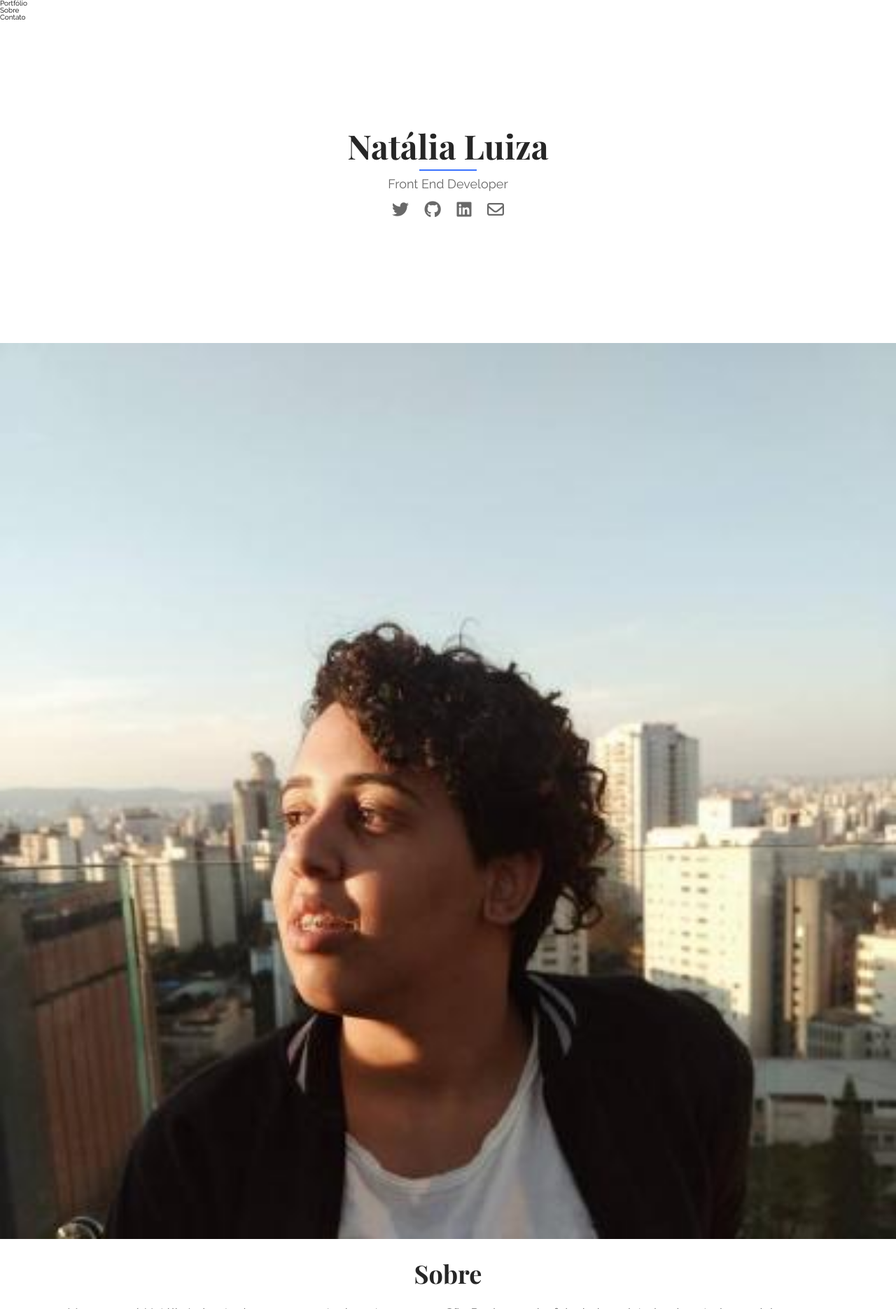
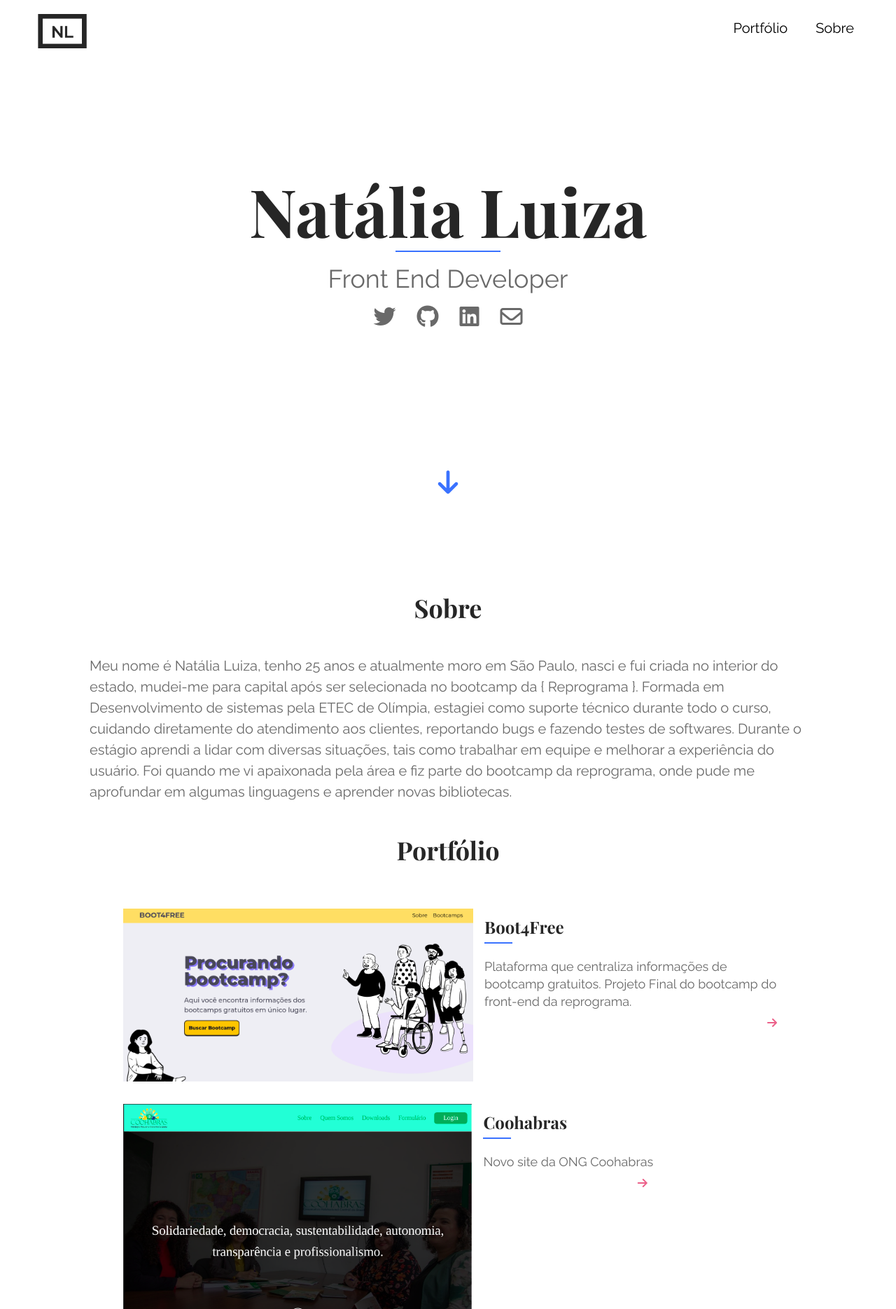
Before and after one commit to Giljared/natalialuizas.github.io, a plain HTML site: page index.html in a window 1280 px wide. Shown: the top 1870 px of the page at 70% size. Drawn offline with nearby package versions, Linux system fonts and the light colour scheme; a web font is replaced by a local one.

Commit message:
adding new site

```diff
--- a/assets/css/style.css
+++ /dev/null
@@ -1,95 +0,0 @@
-:root {
-  --primary-color: #3a72ff;
-  --white-color: #ffffff;
-  --gray-color: #696969;
-  --black-color: #262626;
-  --default-font-size: 14px;
-  --primary-title-size: 48px;
-  --secondary-title-size: 42px;
-  --primary-paragraph-size: 18px;
-}
-
-body {
-  font-family: "Raleway", sans-serif;
-  background-color: var(--white-color);
-  font-size: 10px;
-}
-img {
-  width: 100%;
-}
-
-.header {
-  width: 100%;
-  display: block;
-}
-
-.header__infos {
-  width: 100%;
-  height: 450px;
-  margin: 0;
-  padding: 0;
-  display: flex;
-  justify-content: center;
-  align-items: center;
-  flex-direction: column;
-}
-
-.header__title {
-  color: var(--black-color);
-  font-family: "Playfair Display", sans-serif;
-  font-style: normal;
-  font-weight: bold;
-  font-size: var(--primary-title-size);
-}
-
-.linha {
-  width: 80px;
-  border: 1px solid var(--primary-color);
-  margin: 10px;
-}
-
-.header__paragraph {
-  color: var(--gray-color);
-  font-size: var(--primary-paragraph-size);
-}
-
-.contact {
-  margin: 10px 0;
-}
-
-.contact__item i {
-  font-size: 24px;
-  margin: 5px 10px;
-  color: var(--gray-color);
-}
-
-.contact__item i:hover {
-  color: var(--primary-color);
-}
-
-.about__container, .form__container{
-  margin: 0 auto;
-  max-width: 85%;
-}
-
-.about__title, .portfolio__title, .form__title {
-  font-family: "Playfair Display", sans-serif;
-  font-style: normal;
-  font-weight: bold;
-  font-size: 36px;
-  line-height: 95px;
-  text-align: center;
-  color: var(--black-color);
-}
-
-.about__img {
-  width: 150px;
-  height: 500px;
-  overflow: hidden;
-}
-
-.about__paragraph {
-  color: var(--gray-color);
-  font-size: var(--primary-paragraph-size);
-  text-align: left;
-}
--- /dev/null
+++ b/css/style.css
@@ -0,0 +1,341 @@
+:root {
+  --primary-color: #3a72ff;
+  --sencodary-color: #ec6089;
+  --white-color: #ffffff;
+  --gray-color: #696969;
+
+  --black-color: #262626;
+  --default-font-size: 14px;
+  --primary-title-size: 48px;
+  --secondary-title-size: 42px;
+  --primary-paragraph-size: 18px;
+}
+
+*,
+*:before,
+*:after {
+  margin: 0;
+  padding: 0;
+  box-sizing: border-box;
+}
+
+html {
+  scroll-behavior: smooth;
+}
+
+body {
+  font-family: "Raleway", sans-serif;
+  background-color: var(--white-color);
+}
+
+img {
+  display: block;
+  max-width: 100%;
+}
+
+.linha {
+  display: block;
+  width: 80px;
+  border: 1px solid var(--primary-color);
+  margin: 10px;
+}
+
+.title {
+  font-family: "Playfair Display", sans-serif;
+  font-style: normal;
+  font-weight: bold;
+  font-size: 36px;
+  text-align: center;
+  color: var(--black-color);
+  margin: 50px 0;
+}
+
+.nav {
+  max-width: 1200px;
+  width: 100%;
+  display: flex;
+  justify-content: space-between;
+  align-items: center;
+  padding-top: 10px;
+  height: 70px;
+  margin: 0 auto;
+}
+
+.logo {
+  margin-top: 30px;
+  width: 100px;
+  height: 70px;
+  display: block;
+  vertical-align: middle;
+}
+
+.logo img {
+  width: 100%;
+  margin: auto;
+}
+
+/* Menu */
+.menu {
+  display: flex;
+}
+
+.menu__item {
+  margin: 0 20px;
+  font-style: normal;
+  font-weight: normal;
+  font-size: 16px;
+  line-height: 23px;
+}
+
+.menu__item--link:hover {
+  color: #ec6089;
+  font-weight: bold;
+}
+
+@media (min-width: 960px) {
+  .menu__item {
+    font-size: 20px;
+  }
+}
+
+/* HEADER */
+.header {
+  width: 100%;
+  display: block;
+  height: 100vh;
+}
+
+.header__infos {
+  width: 100%;
+  height: 80%;
+  margin: 0;
+  padding: 0;
+  display: flex;
+  justify-content: center;
+  align-items: center;
+  flex-direction: column;
+}
+
+.header__title {
+  color: var(--black-color);
+  font-family: "Playfair Display", sans-serif;
+  font-style: normal;
+  font-weight: bold;
+  font-size: var(--primary-title-size);
+}
+
+.header__paragraph {
+  color: var(--gray-color);
+  font-size: var(--primary-paragraph-size);
+}
+
+.contact {
+  margin: 10px 0;
+  display: flex;
+}
+
+.contact__item {
+  transition: 0.5s;
+  margin: 5px;
+}
+
+.contact__item i {
+  font-size: 24px;
+  margin: 5px 10px;
+  color: var(--gray-color);
+}
+
+.contact__item i:hover {
+  color: var(--sencodary-color);
+}
+
+.arrow {
+  display: block;
+  text-align: center;
+}
+
+.arrow i {
+  color: var(--primary-color);
+  font-size: 32px;
+  cursor: pointer;
+  -webkit-animation: move 5s linear 4;
+  animation: move 5s linear 4;
+}
+
+@-webkit-keyframes move {
+  0%,
+  100% {
+    transform: translateY(30);
+  }
+  50% {
+    transform: translateY(30px);
+  }
+}
+
+@keyframes move {
+  0%,
+  100% {
+    transform: translateY(30);
+  }
+  50% {
+    transform: translateY(30px);
+  }
+}
+
+@media (min-width: 960px) {
+  .header__infos {
+    height: 75%;
+  }
+
+  .header__title {
+    font-size: 95px;
+  }
+  .header__paragraph {
+    margin-top: 10px;
+    font-size: 36px;
+  }
+
+  .contact__item i {
+    font-size: 32px;
+  }
+
+  .arrow i {
+    font-size: 38px;
+  }
+  .header__infos .linha {
+    width: 150px;
+  }
+}
+
+/* Sobre */
+.about {
+  margin: 0 auto;
+  max-width: 1024px;
+  justify-content: center;
+}
+
+.about__title {
+  display: block;
+}
+
+.about__container {
+  display: flex;
+}
+
+.about__paragraph {
+  color: var(--gray-color);
+  font-size: var(--primary-paragraph-size);
+  text-align: left;
+  width: 85%;
+  line-height: 25px;
+  margin: 0 auto;
+}
+
+@media (min-width: 960px) {
+  .about__paragraph {
+    width: 100%;
+    line-height: 30px;
+    font-size: 20px;
+  }
+}
+
+/* Projetos */
+.projects {
+  max-width: 960px;
+  width: 85%;
+  margin: 0 auto;
+  display: flex;
+  flex-wrap: wrap;
+}
+.project {
+  display: block;
+}
+
+.project__box__img{
+  max-width: 500px;
+  max-height: 300px;
+  background-color: red;
+  margin: 1rem;
+  overflow: hidden;
+}
+
+.project__box__img img {
+  width: 100%;
+  background-color: var(--gray-color);
+}
+
+.project__infos {
+  margin: 20px 0;
+  display: block;
+}
+
+.project__infos:nth-of-type(2n) {
+  order: -1;
+}
+
+.project__infos .linha {
+  width: 40px;
+  margin: 0;
+}
+
+.project__title {
+  font-size: 24px;
+  text-align: left;
+  margin: 10px 0;
+}
+
+.project__description {
+  font-style: normal;
+  font-weight: normal;
+  color: var(--gray-color);
+  font-size: var(--primary-paragraph-size);
+  text-align: left;
+  line-height: 25px;
+  margin-top: 20px;
+}
+
+.project__btn {
+  text-align: right;
+  display: block;
+  width: 100%;
+}
+
+.project__btn i {
+  color: var(--sencodary-color);
+  font-size: 16px;
+  margin: 10px 10px 0 0;
+}
+
+@media (min-width: 960px) {
+  .project {
+    display: flex;
+    flex: wrap;
+  }
+  .project__img {
+    width: 50%;
+  }
+  .project__infos {
+    width: 50%;
+  }
+
+}
+
+/* Footer */
+.footer {
+  background-color: var(--black-color);
+  margin-top: 20px;
+  height: 100px;
+  display: flex;
+  justify-content: center;
+  align-items: center;
+}
+.footer__paragraph {
+  margin: auto;
+  color: var(--white-color);
+  font-size: var(--primary-paragraph-size);
+}
+
+.footer__paragraph a:hover {
+  color: var(--sencodary-color);
+  font-weight: bold;
+}
--- a/index.html
+++ b/index.html
@@ -7,8 +7,8 @@
   <link
     href="https://fonts.googleapis.com/css2?family=Playfair+Display:ital,wght@0,400;0,500;0,600;0,700;0,800;0,900;1,400;1,500;1,600;1,700;1,800;1,900&family=Raleway:wght@200;300;400;500;700;800;900&display=swap"
     rel="stylesheet">
-  <link rel="stylesheet" href="assets/css/reset.css">
-  <link rel="stylesheet" href="assets/css/style.css">
+  <link rel="stylesheet" href="css/reset.css">
+  <link rel="stylesheet" href="css/style.css">
   <script src="https://kit.fontawesome.com/4fe8d55b33.js" crossorigin="anonymous"></script>
   <title>Natália Luiza</title>
 </head>
@@ -16,46 +16,51 @@
 <body>
   <header class="header">
     <nav class="nav">
-      <div class="nav__logo"></div>
+      <div class="logo">
+        <img src="img/Logo.png" alt="Logo do Site">
+      </div>
       <ul class="menu">
         <li class="menu__item">
-          <a class="menu__item--link" href="http://"> Portfólio</a> </li>
+          <a class="menu__item--link" href="#portfolio"> Portfólio</a> </li>
         <li class="menu__item">
-          <a class="menu__item--link" href="http://"> Sobre</a> </li>
-        <li class="menu__item">
-          <a class="menu__item--link" href="http://"> Contato</a> </li>
+          <a class="menu__item--link" href="#about"> Sobre</a> </li>
       </ul>
     </nav>
     <div class="header__infos">
       <h1 class="header__title">Natália Luiza</h1>
       <span class="linha"></span>
       <p class="header__paragraph">Front End Developer</p>
-      <div class="contact">
-        <a class="contact__item" target="_blank" href="https://twitter.com/natxlu">
+      <ul class="contact">
+        <li class="contact__item">
+          <a href="https://twitter.com/natxlu" target="__blank">
             <i class="fab fa-twitter"></i>
           </a>
-        <a class="contact__item" target="_blank" href="github.com/natalialuizas">
+        </li>
+        <li class="contact__item">
+          <a href="https://github.com/natalialuizas" target="__blank">
             <i class="fab fa-github"></i>
           </a>
-        <a class="contact__item" target="_blank" href="linkedin.com/in/natalialuizads">
+        </li>
+        <li class="contact__item">
+          <a href="https://linkedin.com/in/natalialuizads" target="__blank">
             <i class="fab fa-linkedin"></i>
           </a>
-        <a class="contact__item" target="_blank" href="mailto:natalialuizads@gmail.com">
+        </li>
+        <li class="contact__item">
+          <a href="mailto:natalialuizads@gmail.com" target="__blank">
             <i class="far fa-envelope"></i>
           </a>
-      </div>
+        </li>
+      </ul>
     </div>
     <div class="arrow">
-      <img src="" alt="">
+      <a href="#about"><i class="fas fa-arrow-down"></i></a>
     </div>
   </header>
   <main>
-    <section class="about">
-      <picture class="about__img">
-        <img src="./assets/img/profile.jpeg" alt="Foto da Natália Luiza">
-      </picture>
+    <section class="about" id="about">
+      <h3 class="about__title title">Sobre</h3>
       <div class="about__container">
-        <h3 class="about__title">Sobre</h3>
         <p class="about__paragraph">Meu nome é Natália Luiza, tenho 25 anos e atualmente moro em São Paulo, nasci e fui
           criada no interior do estado, mudei-me para capital após ser selecionada no bootcamp da { Reprograma }.
           Formada em Desenvolvimento de sistemas pela ETEC de Olímpia, estagiei como suporte técnico durante todo o
@@ -65,27 +70,31 @@
           me aprofundar em algumas linguagens e aprender novas bibliotecas.</p>
       </div>
     </section>
-    <section class="portfolio">
-      <h2 class="portfolio__title">Portfólio</h2>
+    <section class="portfolio" id="portfolio">
+      <h2 class="title">Portfólio</h2>
       <div class="projects">
+        <article class="project">
+          <picture class="project__box__img">
+            <img class="project__img" src="img/boot4free.png" alt="">
+          </picture>
+          <div class="project__infos">
+            <h3 class="project__title title">3. Titulo Projeto</h3>
+            <span class="linha"></span>
+            <p class="project__description">Lorem ipsum dolor sit amet consectetur adipisicing elit. Nobis mollitia
+              reiciendis earum vitae, natus quaerat laudantium sunt facilis in consectetur blanditiis dolorem
+              temporibus! Eligendi a facilis vel totam numquam itaque.</p>
+            <span class="project__btn"><a href="" target="_blank"> <i class="fas fa-arrow-right"></i></a></span>
 
           </div>
-    </section>
-    <section class="form__container">
-      <h2 class="form__title">Contato</h2>
-      <form action="" method="post">
-        <input type="text" name="" id="">
-        <input type="text" name="" id="">
-        <input type="email" name="" id="">
-        <textarea name="" id="" cols="30" rows="10"></textarea>
-      </form>
-      <button type="submit">Enviar</button>
+        </article>
+      </div>
     </section>
   </main>
   <footer class="footer">
-    <a href="">Desenvolvido por Natália Luiza</a>
+    <p class="footer__paragraph"> Desenvolvido por <a class="footer_autor" href="https://github.com/natalialuizas"
+        target="_blank">Natália Luiza</a></p>
   </footer>
-  <script src="./assets/js/script.js"></script>
+  <script src="index.js"></script>
 </body>
 
 </html>
--- a/index.js
+++ b/index.js
@@ -0,0 +1,67 @@
+const sectionCards = document.querySelector(".projects");
+
+const projectCard = document.querySelector(".project");
+
+const projects = [
+  {
+    name: "Boot4Free",
+    description:
+      "Plataforma que centraliza informações de bootcamp gratuitos. Projeto Final do bootcamp do front-end da reprograma.",
+    link: "http://boot4free.org/",
+    img: "./img/boot4free.png",
+  },
+  {
+    name: "Coohabras",
+    description: "Novo site da ONG Coohabras",
+    link: "https://www.coohabras.org.br/",
+    img: "./img/coohabras.png",
+  },
+  {
+    name: "Github Search",
+    description: "Projeto desenvolvido em React, com consumo da API do Github.",
+    link: "https://github-search-reprograma.netlify.app/",
+    img: "./img/github-search.png",
+  },
+  {
+    name: "Mundo Gelado",
+    description:
+      "Projeto desenvolvido na semana 3 do bootcamp, utilizando HTML e CSS",
+    link: "https://natalialuizas.github.io/mundo-gelado/",
+    img: "./img/mundo-gelado.png",
+  },
+  {
+    name: "M Maravilhosa",
+    description:
+      "Projeto desenvolvido na semana 4 do bootcamp, utilizando HTML e CSS.",
+    link:
+      "https://grace-murray-hopper.netlify.app/personalidade/grace-hopper/index.html",
+    img: "./img/m-maravilhosa.png",
+  },
+  {
+    name: "Todo List",
+    description:
+      "Projeto desenvolvido na semana 8 do bootcamp, utilizando JavaScript",
+    link: "https://natalialuizas.github.io/todo-list/",
+    img: "./img/todo-list.png",
+  },
+  {
+    name: "Cozinha da Rê",
+    description:
+      "Projeto realizado durante a semana de projeto com clientes reais. Desenvolvido em HTML, CSS, Bootstrap, JavaScript e JQuery.",
+    link: "http://cozinhadare.com.br/",
+    img: "./img/cozinhadare.png",
+  },
+];
+
+projects.map((project) => {
+  const { img, description, link, name } = project;
+  const cardClone = projectCard.cloneNode(true);
+  cardClone.querySelector(".project__img").src = img;
+  cardClone.querySelector(".project__title").textContent = name;
+  cardClone.querySelector(".project__description").textContent = description;
+  cardClone.querySelector(".project__btn a").href = link;
+  console.log(cardClone);
+  sectionCards.appendChild(cardClone);
+});
+
+projectCard.remove();
```
Also changed, not shown: data.json (deleted, +0 -44 lines), package.json (deleted, +0 -16 lines), assets/img/profile.jpeg (deleted), css/reset.css (renamed from assets/css/reset.css), img/Logo.png (added), img/boot4free.png (added), img/coohabras.png (added), img/cozinhadare.png (added), img/github-search.png (added), img/m-maravilhosa.png (added), img/mundo-gelado.png (added), img/todo-list.png (added), 1 other file. Lines whose indentation alone changed are shown as unchanged.
